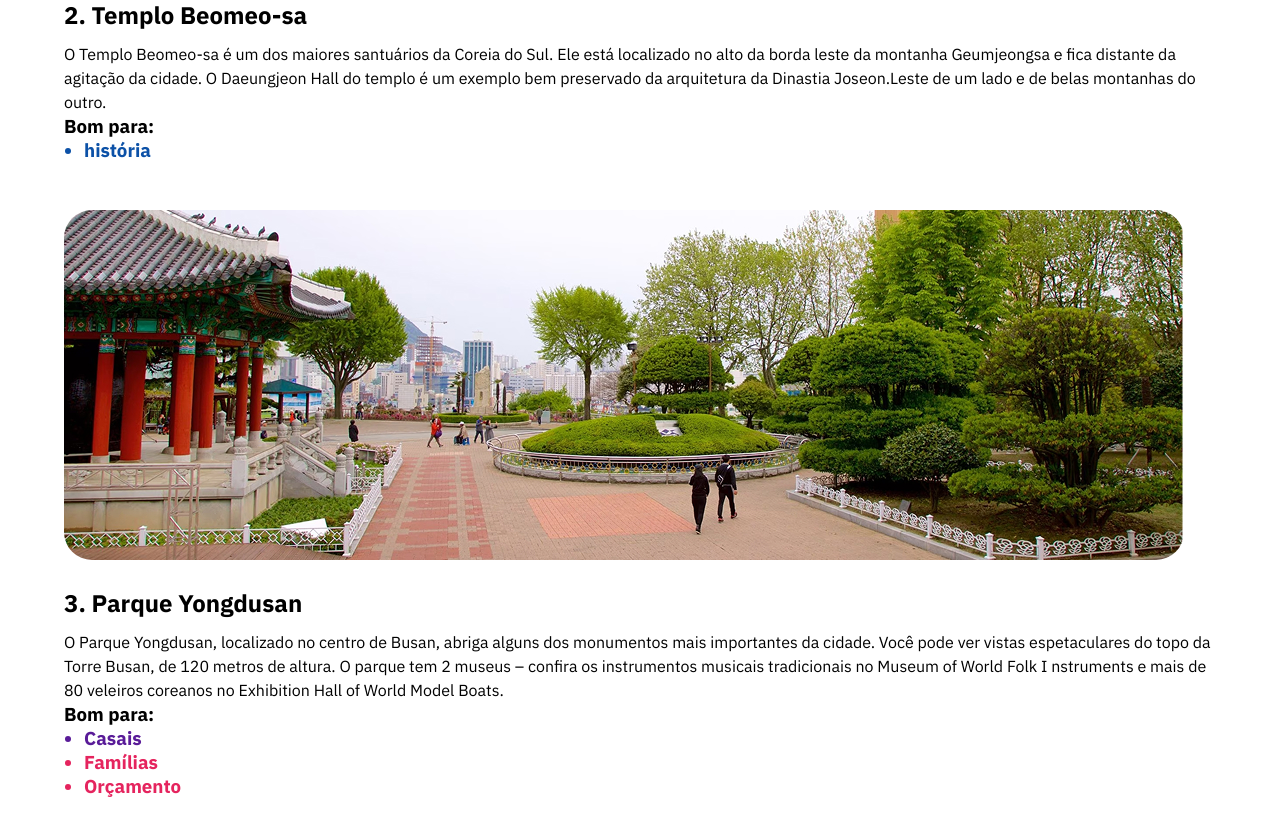
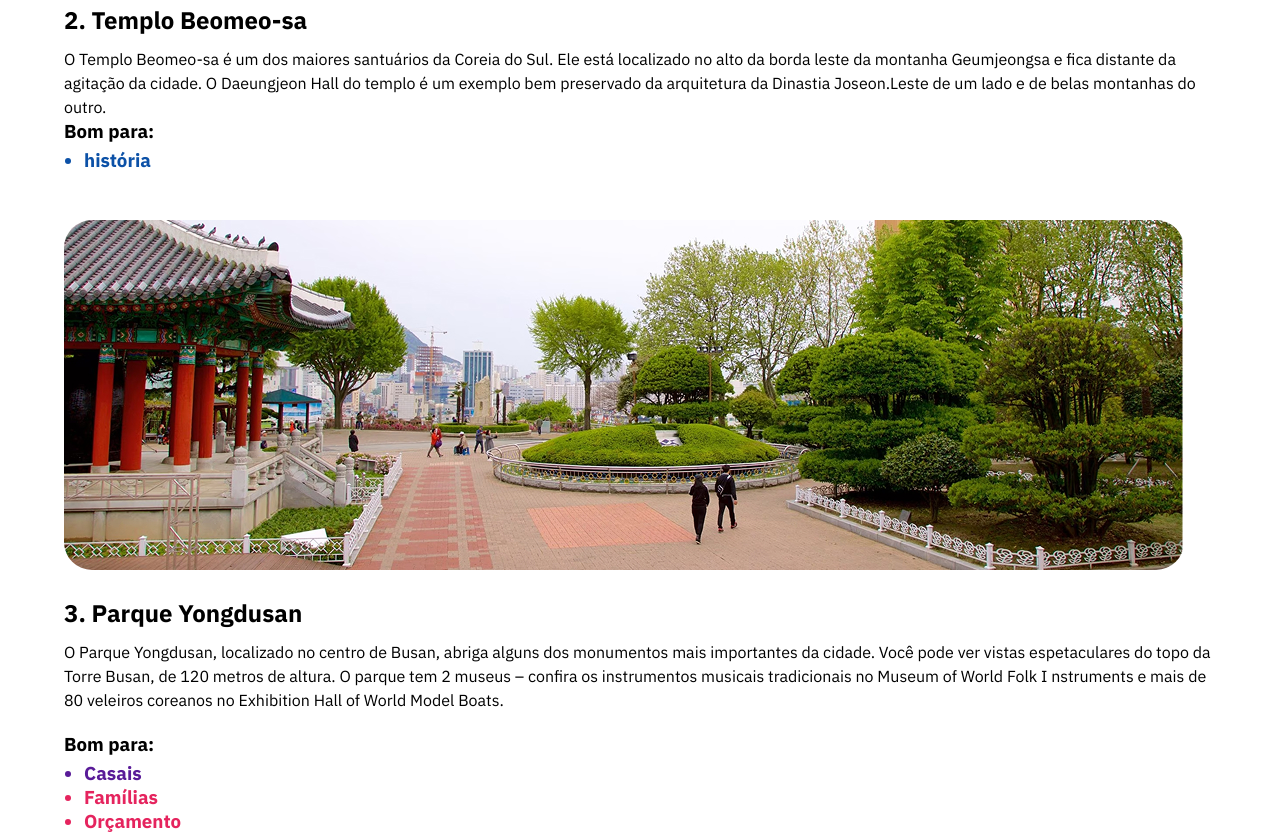
Before and after one commit to yurigonzagaweb-prog/Local-de-Turismo, a plain HTML site: page index.html in a window 1280 px wide. Shown: the part 2106-2942 px from the top of the page. Drawn offline with Linux system fonts and the light colour scheme.

Commit message:
Atualização final 2

```diff
--- a/index.html
+++ b/index.html
@@ -81,7 +81,7 @@
             do topo da Torre Busan, de 120 metros de altura. O parque tem 2 museus – confira os instrumentos musicais tradicionais no Museum of World Folk I
             nstruments e mais de 80 veleiros coreanos no Exhibition Hall of World Model Boats.
         </p>
-            <h3>Bom para:
+            <h3 class="bom-para">Bom para:
             <ul>
                 <li class="casais" >Casais</li>
                 <li class="texvermelho">Famílias</li>
--- a/style.css
+++ b/style.css
@@ -48,12 +48,20 @@ h1 {
     color: #0C51A7;
     margin-left: 20px;
     margin-bottom: 48px;
+    margin-top: 05px;
+}
+
+/* Título tópico final*/
+.bom-para {
+    margin-top: 20px;
+    margin-bottom: 20;
 }
 
 /* Topico final 1 */
 .casais {
     color: #591B98;
     margin-left: 20px;
+    margin-top: 05px;
 }
 
 /* Topicos finais 2 e 3 */
@@ -64,7 +72,6 @@ h1 {
 
 /* IMAGENS */
 img {
-
     max-width: 100%;
     height: auto;
     border-radius: 28px;
```
